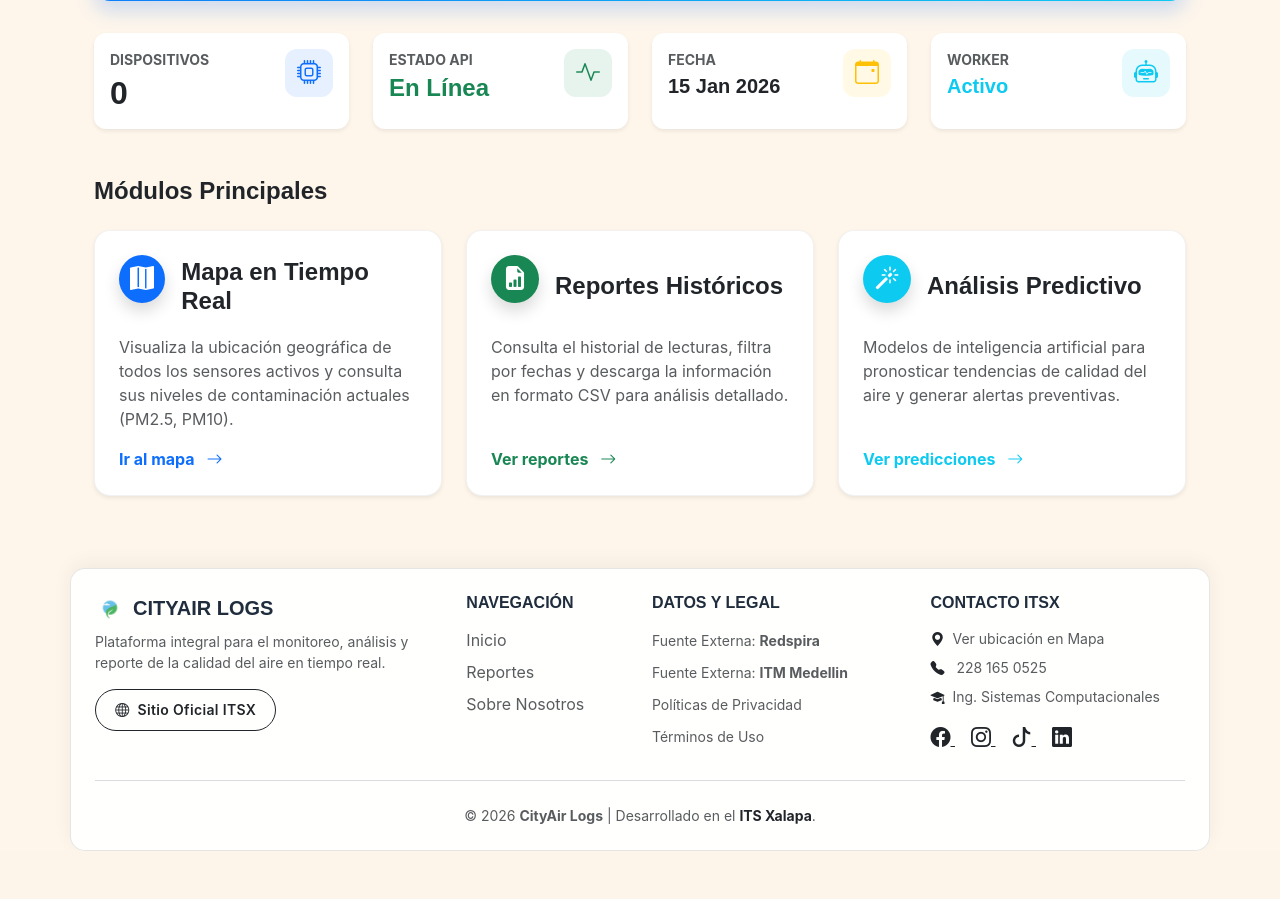
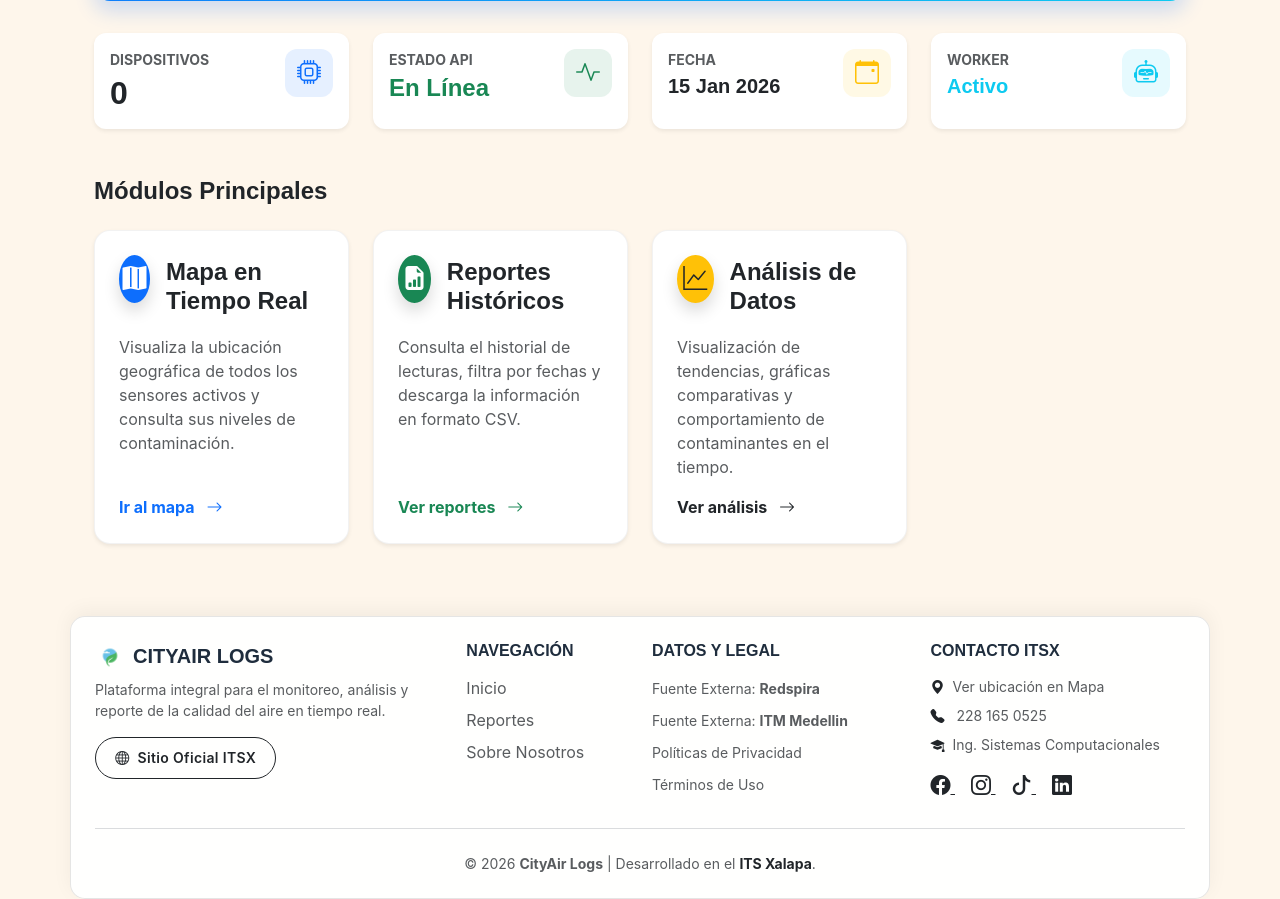
Before and after one commit to hyoonie/CityAir-Logs, a Django app: template core/templates/home.html in a window 1280 px wide. Shown: the part 568-1467 px from the top of the page. Before the commit the page ends 1419 px from the top, so only its background shows below. Run offline with Django 3.2, Linux system fonts and the light colour scheme; the template is opened without the code that fills it, so the values that code supplies are empty.

Commit message:
Update home.html

```diff
--- a/core/templates/home.html
+++ b/core/templates/home.html
@@ -77,7 +77,7 @@
     <h4 class="fw-bold text-dark mb-4">Módulos Principales</h4>
     <div class="row g-4">
 
-        <div class="col-md-6 col-lg-4">
+        <div class="col-xl-3 col-lg-4 col-md-6">
             <a href="{% url 'dispositivos' %}" class="nav-card">
                 <div class="card h-100 p-4 shadow-sm">
                     <div class="d-flex align-items-center mb-3">
@@ -87,7 +87,7 @@
                         <h4 class="mb-0 fw-bold text-dark">Mapa en Tiempo Real</h4>
                     </div>
                     <p class="text-muted">
-                        Visualiza la ubicación geográfica de todos los sensores activos y consulta sus niveles de contaminación actuales (PM2.5, PM10).
+                        Visualiza la ubicación geográfica de todos los sensores activos y consulta sus niveles de contaminación.
                     </p>
                     <div class="mt-auto text-primary fw-bold">
                         Ir al mapa <i class="bi bi-arrow-right ms-2"></i>
@@ -96,7 +96,7 @@
             </a>
         </div>
 
-        <div class="col-md-6 col-lg-4">
+        <div class="col-xl-3 col-lg-4 col-md-6">
             <a href="{% url 'reportes' %}" class="nav-card">
                 <div class="card h-100 p-4 shadow-sm">
                     <div class="d-flex align-items-center mb-3">
@@ -106,7 +106,7 @@
                         <h4 class="mb-0 fw-bold text-dark">Reportes Históricos</h4>
                     </div>
                     <p class="text-muted">
-                        Consulta el historial de lecturas, filtra por fechas y descarga la información en formato CSV para análisis detallado.
+                        Consulta el historial de lecturas, filtra por fechas y descarga la información en formato CSV.
                     </p>
                     <div class="mt-auto text-success fw-bold">
                         Ver reportes <i class="bi bi-arrow-right ms-2"></i>
@@ -115,7 +115,27 @@
             </a>
         </div>
 
-        <div class="col-md-6 col-lg-4">
+        <div class="col-xl-3 col-lg-4 col-md-6">
+            <a href="{% url 'analisis-de-datos' %}" class="nav-card">
+                <div class="card h-100 p-4 shadow-sm">
+                    <div class="d-flex align-items-center mb-3">
+                        <div class="icon-box bg-warning text-dark rounded-circle me-3 shadow">
+                            <i class="bi bi-graph-up"></i>
+                        </div>
+                        <h4 class="mb-0 fw-bold text-dark">Análisis de Datos</h4>
+                    </div>
+                    <p class="text-muted">
+                        Visualización de tendencias, gráficas comparativas y comportamiento de contaminantes en el tiempo.
+                    </p>
+                    <div class="mt-auto text-warning fw-bold text-dark">
+                        Ver análisis <i class="bi bi-arrow-right ms-2"></i>
+                    </div>
+                </div>
+            </a>
+        </div>
+
+        {% if user.is_authenticated %}
+        <div class="col-xl-3 col-lg-4 col-md-6">
             <a href="{% url 'analisis-predictivo' %}" class="nav-card">
                 <div class="card h-100 p-4 shadow-sm">
                     <div class="d-flex align-items-center mb-3">
@@ -125,7 +145,7 @@
                         <h4 class="mb-0 fw-bold text-dark">Análisis Predictivo</h4>
                     </div>
                     <p class="text-muted">
-                        Modelos de inteligencia artificial para pronosticar tendencias de calidad del aire y generar alertas preventivas.
+                        Modelos de IA para pronosticar calidad del aire y generar alertas preventivas (Acceso Exclusivo).
                     </p>
                     <div class="mt-auto text-info fw-bold">
                         Ver predicciones <i class="bi bi-arrow-right ms-2"></i>
@@ -133,6 +153,7 @@
                 </div>
             </a>
         </div>
+        {% endif %}
 
     </div>
 </div>
```
